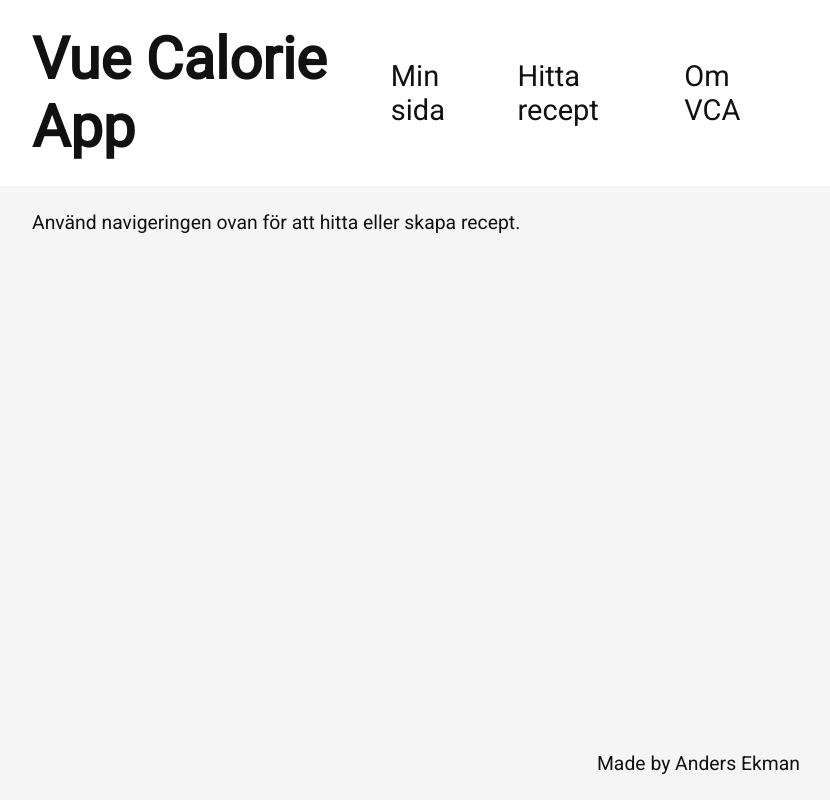
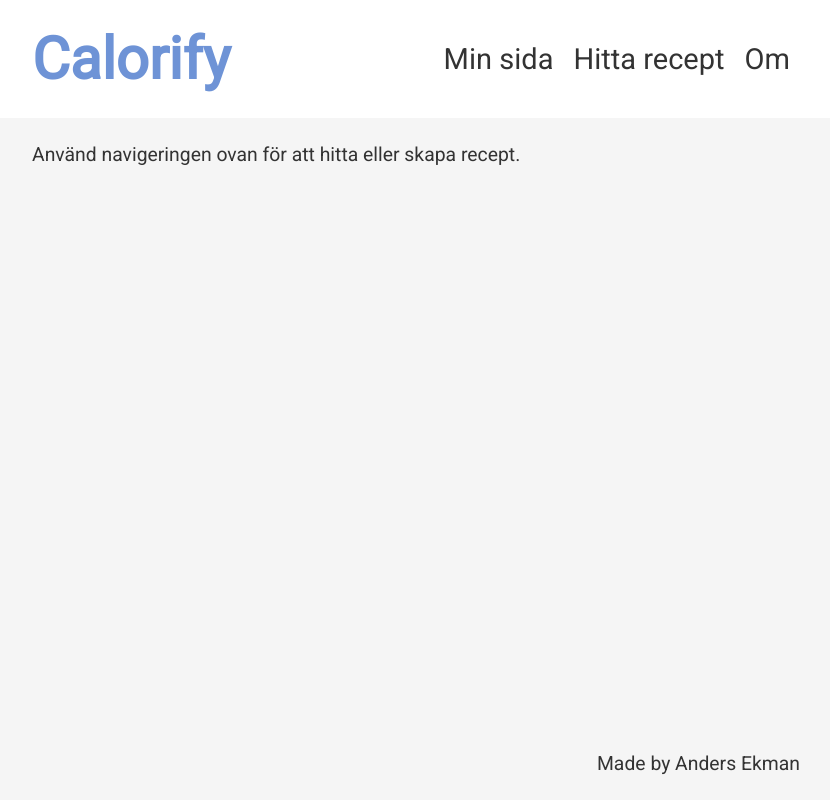
Before and after one commit to oakis/vuecalorie, a Vue app: page /#/ in a window 1280 px wide. Shown: the whole page, without its empty margins (224-1054 px from the left). Built offline with nearby package versions, Linux system fonts and the light colour scheme.

Commit message:
change colors

```diff
--- a/src/App.vue
+++ b/src/App.vue
@@ -25,13 +25,13 @@ export default class App extends Vue {}
 <style lang="scss">
 * {
   font-family: "Roboto", sans-serif;
+  color: #333;
 }
 html,
 body {
   font-size: 1.1em;
   margin: 0;
   padding: 0;
-  color: #111;
   background-color: #f5f5f5;
 }
 #app {
@@ -48,13 +48,21 @@ body {
     padding: 10px;
     border: 0;
     border-radius: 5px;
-    box-shadow: 0px 0px 0.1em #111;
+    box-shadow: 1px 1px 0.2em #333;
     outline: none;
   }
   button {
-    font-weight: bold;
-    padding: 15px;
+    color: #fff;
+    background-color: #6e93d6;
+    box-shadow: 2px 2px 0.1em #3d5a8f;
+    padding: 10px 20px;
     cursor: pointer;
+  }
+
+  // Classes
+  .cta-button {
+    background-color: #94cc66;
+    box-shadow: 2px 2px 0.1em #558033;
   }
 }
 </style>
--- a/src/components/Header.vue
+++ b/src/components/Header.vue
@@ -1,12 +1,12 @@
 <template>
   <header>
     <router-link to="/">
-      <h1>Vue Calorie App</h1>
+      <h1>Calorify</h1>
     </router-link>
     <nav>
       <router-link to="/user">Min sida</router-link>
       <router-link to="/recipe">Hitta recept</router-link>
-      <router-link to="/about">Om VCA</router-link>
+      <router-link to="/about">Om</router-link>
     </nav>
   </header>
 </template>
@@ -29,9 +29,9 @@ header {
     text-decoration: none;
   }
   h1 {
+    color: #6e93d6;
     font-size: 3em;
     margin: 0;
-    color: #111;
   }
   nav {
     display: flex;
@@ -39,7 +39,6 @@ header {
     justify-content: flex-end;
     a {
       font-size: 1.5em;
-      color: #111;
       margin: 0 10px;
     }
   }
--- a/src/components/User.vue
+++ b/src/components/User.vue
@@ -42,7 +42,7 @@
         v-model="regPasswordInput"
         type="password"
       />
-      <button @click="registerUser">Registrera</button>
+      <button class="cta-button" @click="registerUser">Skapa konto</button>
       <h2>..eller logga in</h2>
       <input placeholder="Användarnamn" v-model="usernameInput" />
       <input placeholder="Lösenord" v-model="passwordInput" type="password" />
```
